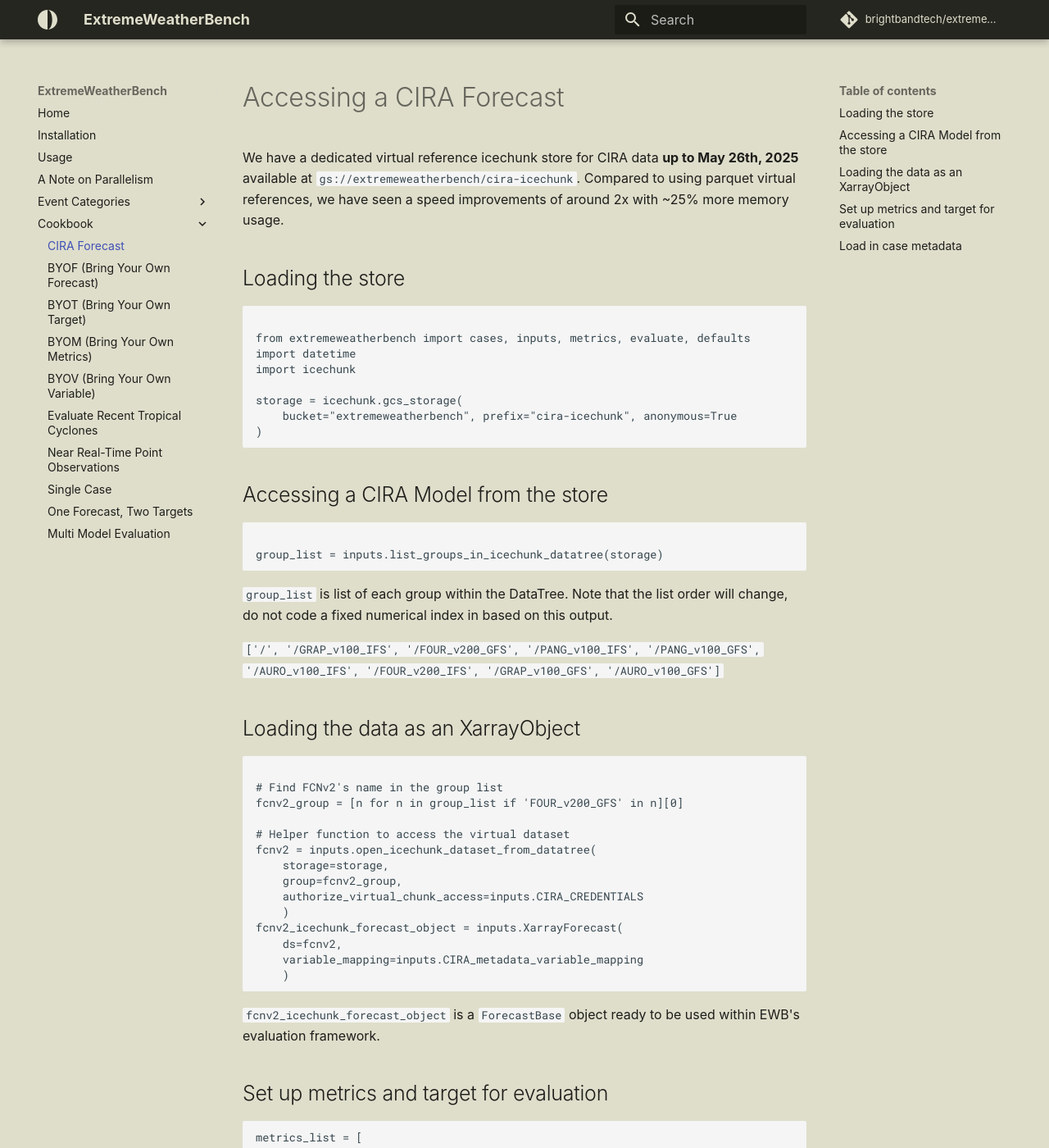
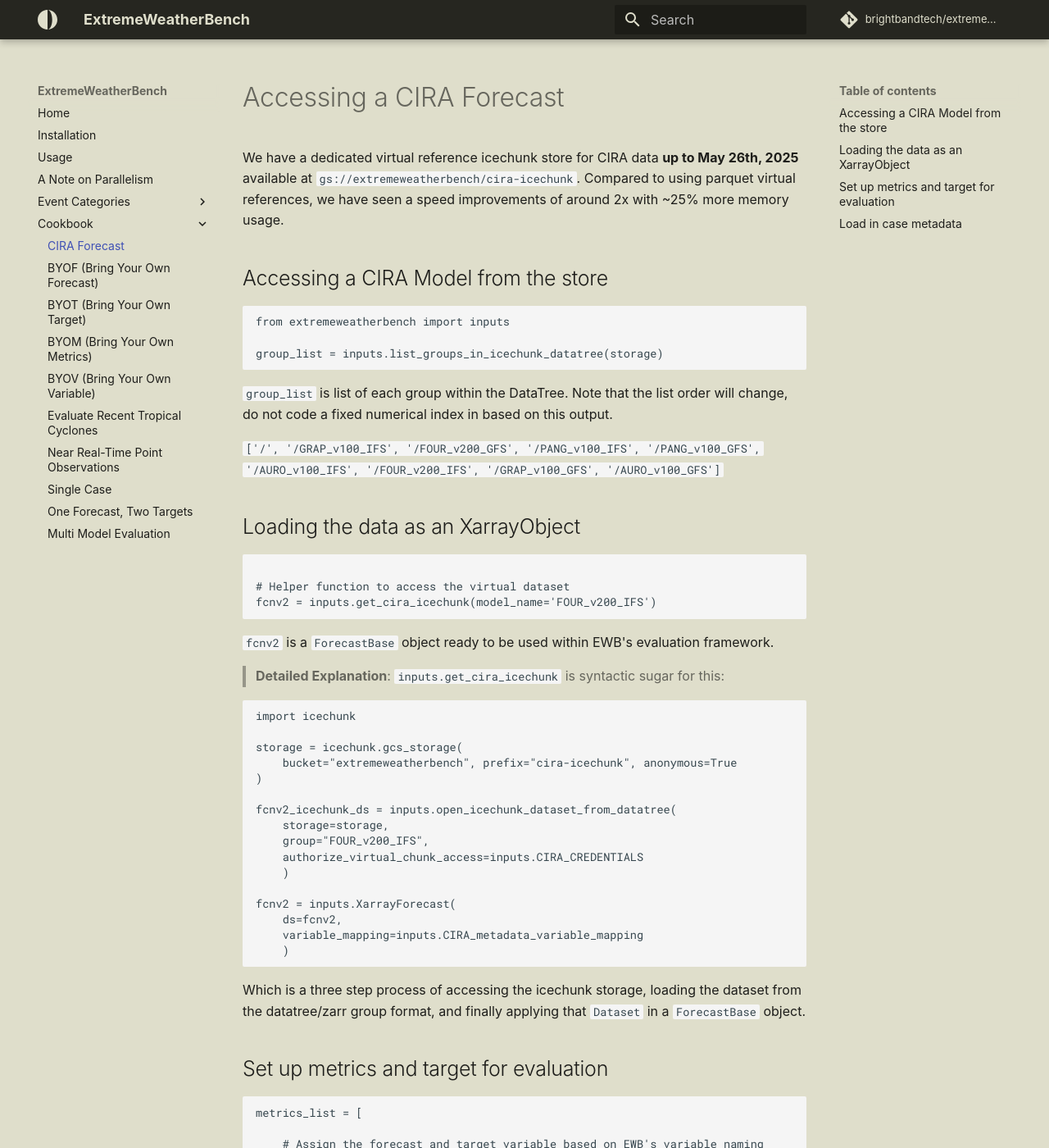
Before and after one commit to brightbandtech/ExtremeWeatherBench, an MkDocs documentation site: the page built from docs/recipes/cira_forecast.md, in a window 1280 px wide and 1400 px high. Shown: the whole window at 82% size. Built offline with MkDocs 1.6.1 and Material for MkDocs 9.7.7, drawn with Linux system fonts in a browser that asks for light colours; comment, search, counter and statistics services are not loaded.

Commit message:
update docs

````diff
--- a/docs/recipes/cira_forecast.md
+++ b/docs/recipes/cira_forecast.md
@@ -2,22 +2,10 @@
 
 We have a dedicated virtual reference icechunk store for CIRA data **up to May 26th, 2025** available at `gs://extremeweatherbench/cira-icechunk`. Compared to using parquet virtual references, we have seen a speed improvements of around 2x with ~25% more memory usage.
 
-## Loading the store
-
-```python
-
-from extremeweatherbench import cases, inputs, metrics, evaluate, defaults
-import datetime
-import icechunk
-
-storage = icechunk.gcs_storage(
-    bucket="extremeweatherbench", prefix="cira-icechunk", anonymous=True
-)
-```
-
 ## Accessing a CIRA Model from the store
 
 ```python
+from extremeweatherbench import inputs
 
 group_list = inputs.list_groups_in_icechunk_datatree(storage)
 ```
@@ -39,22 +27,33 @@
 
 ```python
 
-# Find FCNv2's name in the group list
-fcnv2_group = [n for n in group_list if 'FOUR_v200_GFS' in n][0]
+# Helper function to access the virtual dataset
+fcnv2 = inputs.get_cira_icechunk(model_name='FOUR_v200_IFS')
+```
 
-# Helper function to access the virtual dataset
-fcnv2 = inputs.open_icechunk_dataset_from_datatree(
+`fcnv2` is a `ForecastBase` object ready to be used within EWB's evaluation framework.
+
+> **Detailed Explanation**: `inputs.get_cira_icechunk` is syntactic sugar for this:
+```python
+import icechunk
+
+storage = icechunk.gcs_storage(
+    bucket="extremeweatherbench", prefix="cira-icechunk", anonymous=True
+)
+
+fcnv2_icechunk_ds = inputs.open_icechunk_dataset_from_datatree(
     storage=storage,
-    group=fcnv2_group,
+    group="FOUR_v200_IFS",
     authorize_virtual_chunk_access=inputs.CIRA_CREDENTIALS
     )
-fcnv2_icechunk_forecast_object = inputs.XarrayForecast(
+
+fcnv2 = inputs.XarrayForecast(
     ds=fcnv2,
     variable_mapping=inputs.CIRA_metadata_variable_mapping
     )
 ```
 
-`fcnv2_icechunk_forecast_object` is a `ForecastBase` object ready to be used within EWB's evaluation framework.
+Which is a three step process of accessing the icechunk storage, loading the dataset from the datatree/zarr group format, and finally applying that `Dataset` in a `ForecastBase` object.
 
 ## Set up metrics and target for evaluation
 
````
Also changed, not shown: docs/usage.md (+21 -7 lines).
